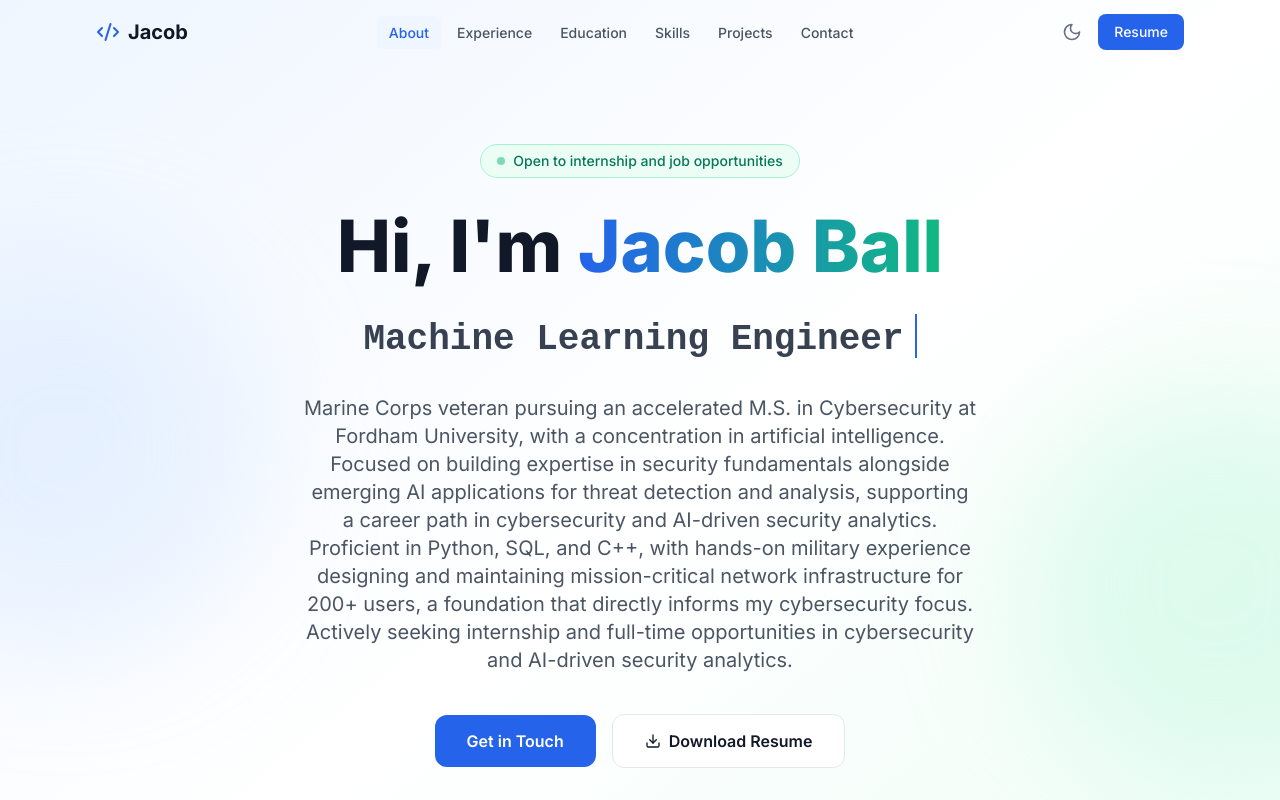
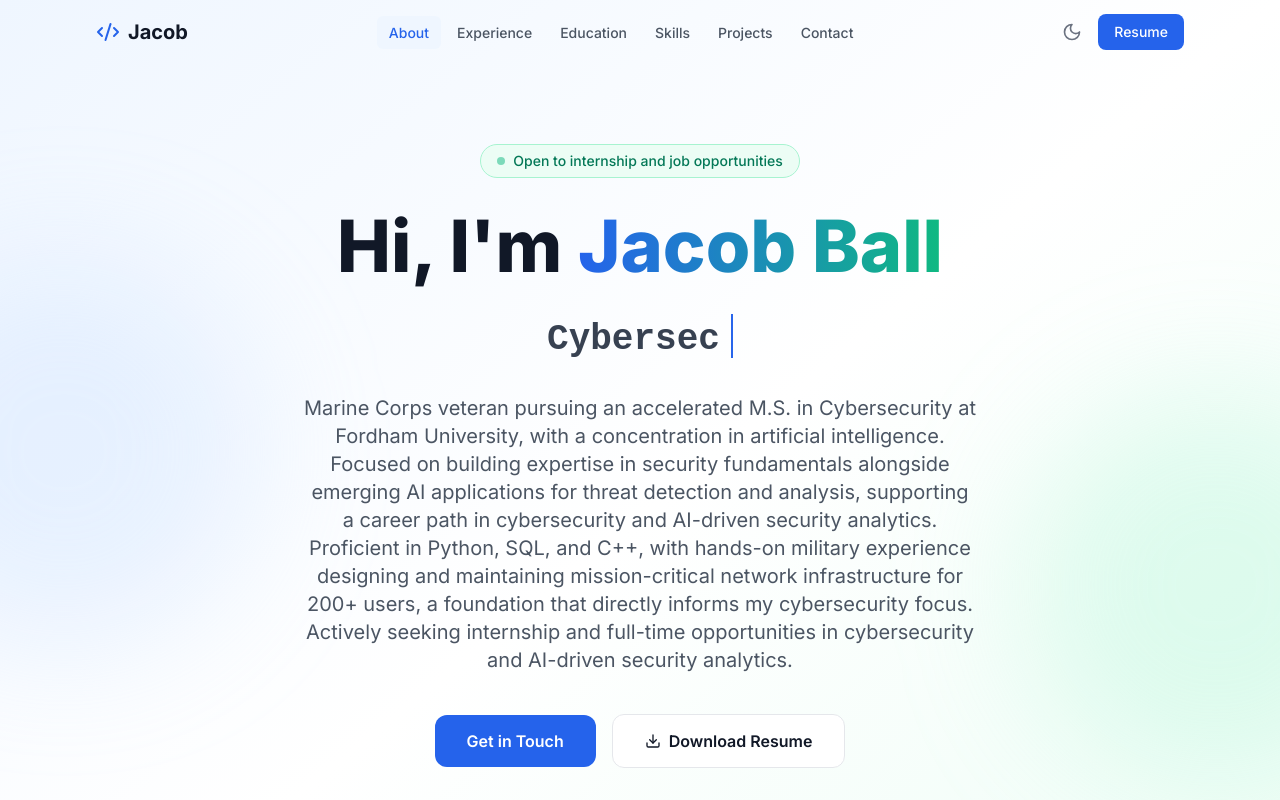
Before and after one commit to Jacob-Ball22/resume-website, a Next.js app: page / in a window 1280 px wide. Shown: the top 800 px of the page. Built offline with nearby package versions, Linux system fonts and the light colour scheme.

Commit message:
Update hero title to Cybersecurity Professional

```diff
--- a/src/components/Hero.tsx
+++ b/src/components/Hero.tsx
@@ -5,9 +5,7 @@ import { Github, Linkedin, Mail, ArrowDown, Download } from "lucide-react";
 import { personalInfo } from "@/lib/data";
 
 const titles = [
-  "Data Scientist",
-  "Machine Learning Engineer",
-  "Data Analyst",
+  "Cybersecurity Professional",
 ];
 
 export default function Hero() {
```
